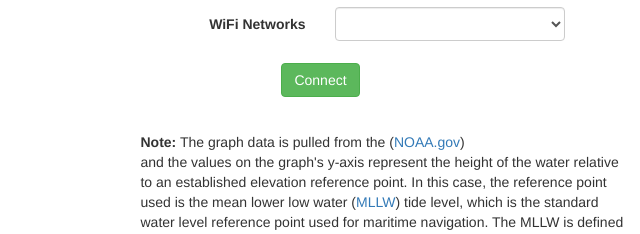
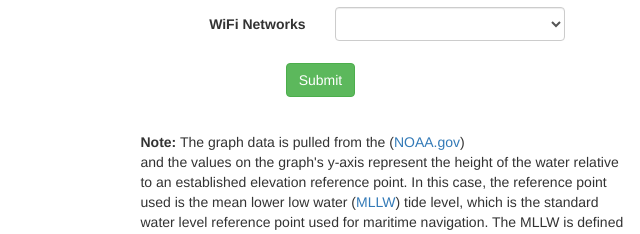
Before and after one commit to briansgithub/TideTracker_repo, a plain HTML site: page forked_wifi-connect-headless-rpi/ui/index.html in a window 1280 px wide. Shown: the part 360-594 px from the top of the page, 92-732 px from the left. Drawn offline with Linux system fonts and the light colour scheme; no server answers.

Commit message:
Change "connect" button to "submit"

```diff
--- a/forked_wifi-connect-headless-rpi/ui/index.html
+++ b/forked_wifi-connect-headless-rpi/ui/index.html
@@ -110,7 +110,7 @@
 
           <div class="form-group">
             <div class="col-lg-6 col-lg-offset-1 text-center">
-              <button type='submit' class='btn btn-success'>Connect</button>
+              <button type='submit' class='btn btn-success'>Submit</button>
             </div>
           </div>
 
```
